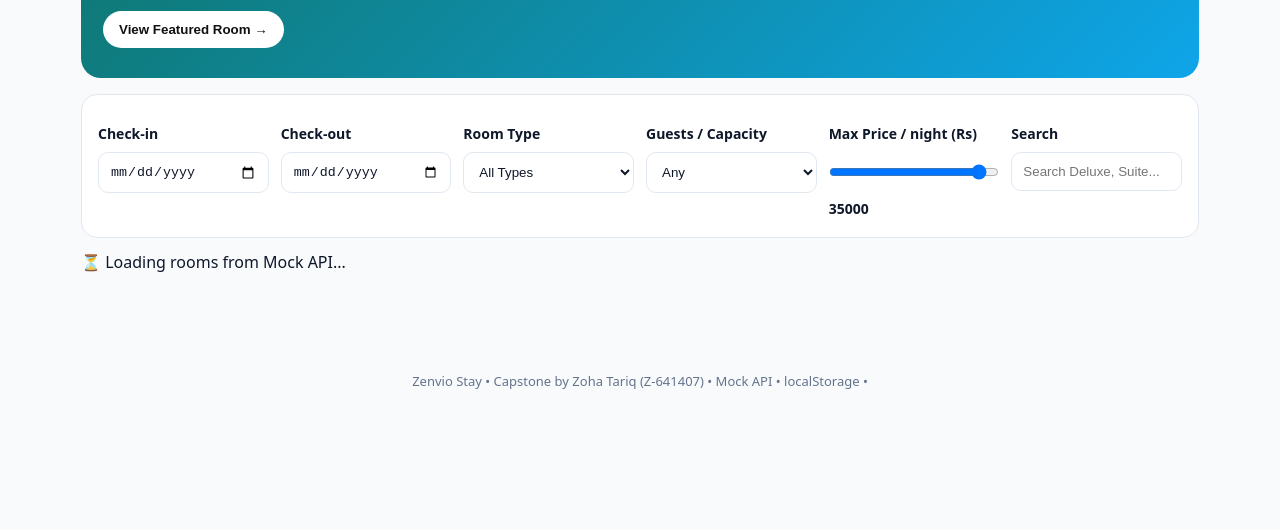
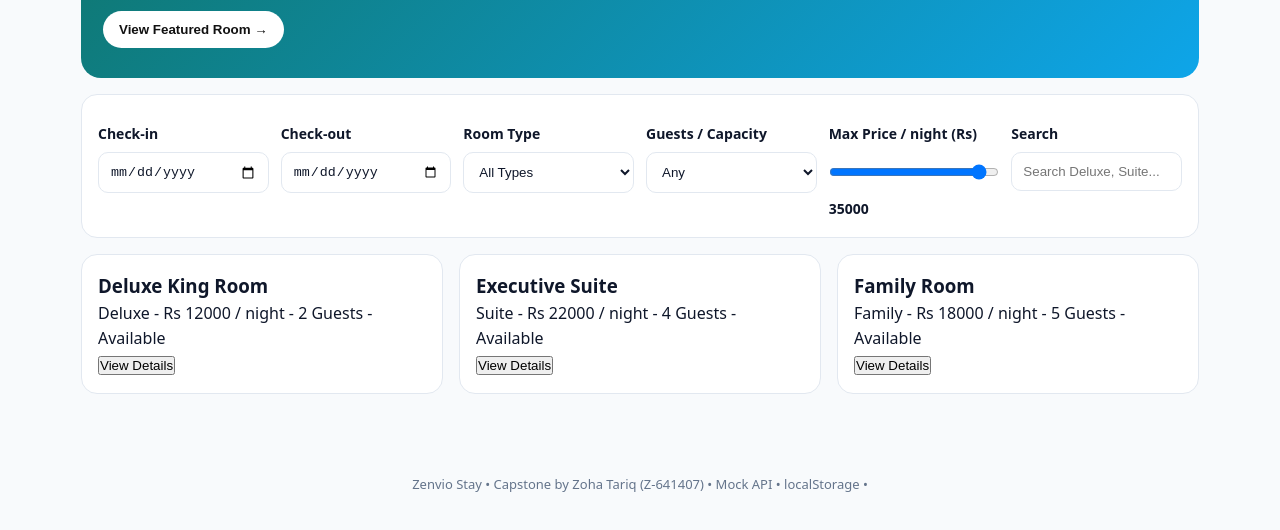
Before and after one commit to zohazoey/hotel---booking---capstone-, a plain HTML site: page index.html in a window 1280 px wide. Shown: the part 232-762 px from the top of the page. Drawn offline with Linux system fonts and the light colour scheme.

Commit message:
Implement loading message timeout and room details display
Added a timeout function to hide loading message and display room details.

```diff
--- a/index.html
+++ b/index.html
@@ -42,3 +42,12 @@ r.innerHTML='<div class="card"><h3>Deluxe King Room</h3><p>Deluxe - Rs 12000 / n
 }
 },1200);
 </script>
+<script>
+setTimeout(function(){
+var lm=document.getElementById('loadMsg'); if(lm) lm.style.display='none';
+var r=document.getElementById('rooms');
+if(r){
+r.innerHTML='<div class="card"><h3>Deluxe King Room</h3><p>Deluxe - Rs 12000 / night - 2 Guests - Available</p><button onclick="go(\'details\')">View Details</button></div><div class="card"><h3>Executive Suite</h3><p>Suite - Rs 22000 / night - 4 Guests - Available</p><button onclick="go(\'details\')">View Details</button></div><div class="card"><h3>Family Room</h3><p>Family - Rs 18000 / night - 5 Guests - Available</p><button onclick="go(\'details\')">View Details</button></div>';
+}
+},1000);
+</script>
```
